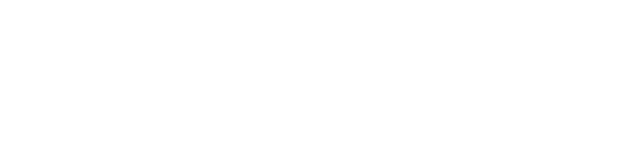
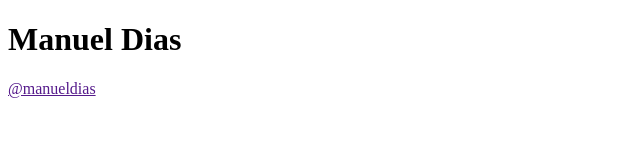
Before and after one commit to Manuel8Dias/Badge_DoWhile2021, a plain HTML site: page index.html in a window 1280 px wide. Shown: the whole page, without its empty margins (0-640 px from the left). Drawn offline with Linux system fonts and the light colour scheme.

Commit message:
Commit 1

```diff
--- a/index.html
+++ b/index.html
@@ -7,9 +7,10 @@
 
     <meta name="author" content="Manuel Dias">
     <meta name="description" content="Badge DoWhile 2021">
-    <title>Badge DoWhile 2021</title>
+    <title>Manuel Dias - DoWhile 2021</title>
 </head>
 <body>
-
+    <h1>Manuel Dias</h1>
+    <a href="">@manueldias</a>
 </body>
 </html>
```
